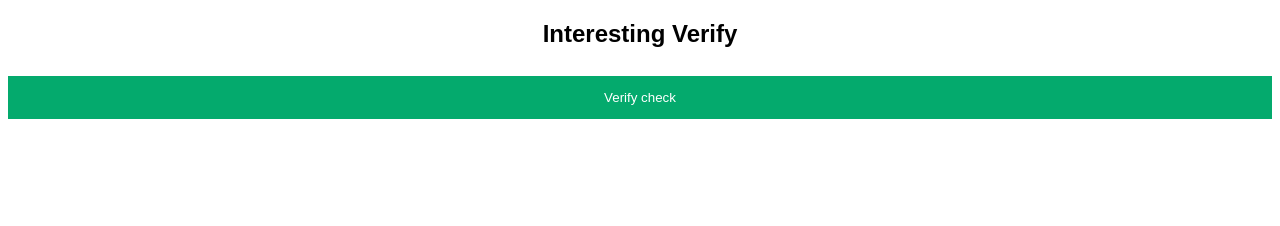
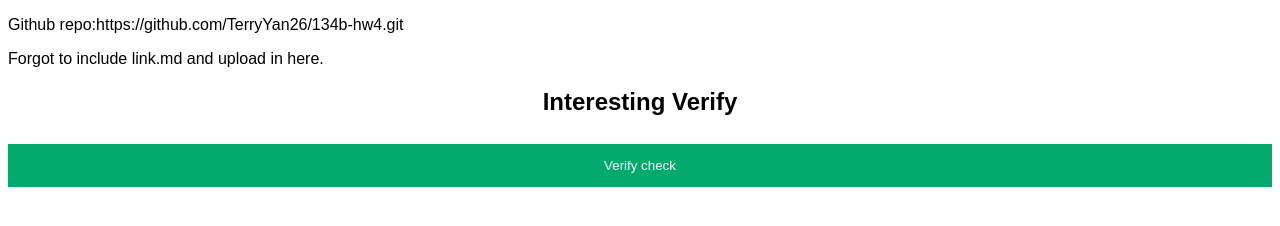
Before and after one commit to TerryYan26/134b-hw4, a plain HTML site: page index.html in a window 1280 px wide. Drawn offline with Linux system fonts and the light colour scheme.

Commit message:
Update index.html

```diff
--- a/index.html
+++ b/index.html
@@ -127,7 +127,8 @@ span.psw {
 </style>
 </head>
 <body>
-
+  <p>Github repo:https://github.com/TerryYan26/134b-hw4.git</p>
+  <p>Forgot to include link.md and upload in here.</p>
 <h2 style="text-align: center;">Interesting Verify</h2>
 
 <button onclick="document.getElementById('id01').style.display='block'">Verify check</button>
```
